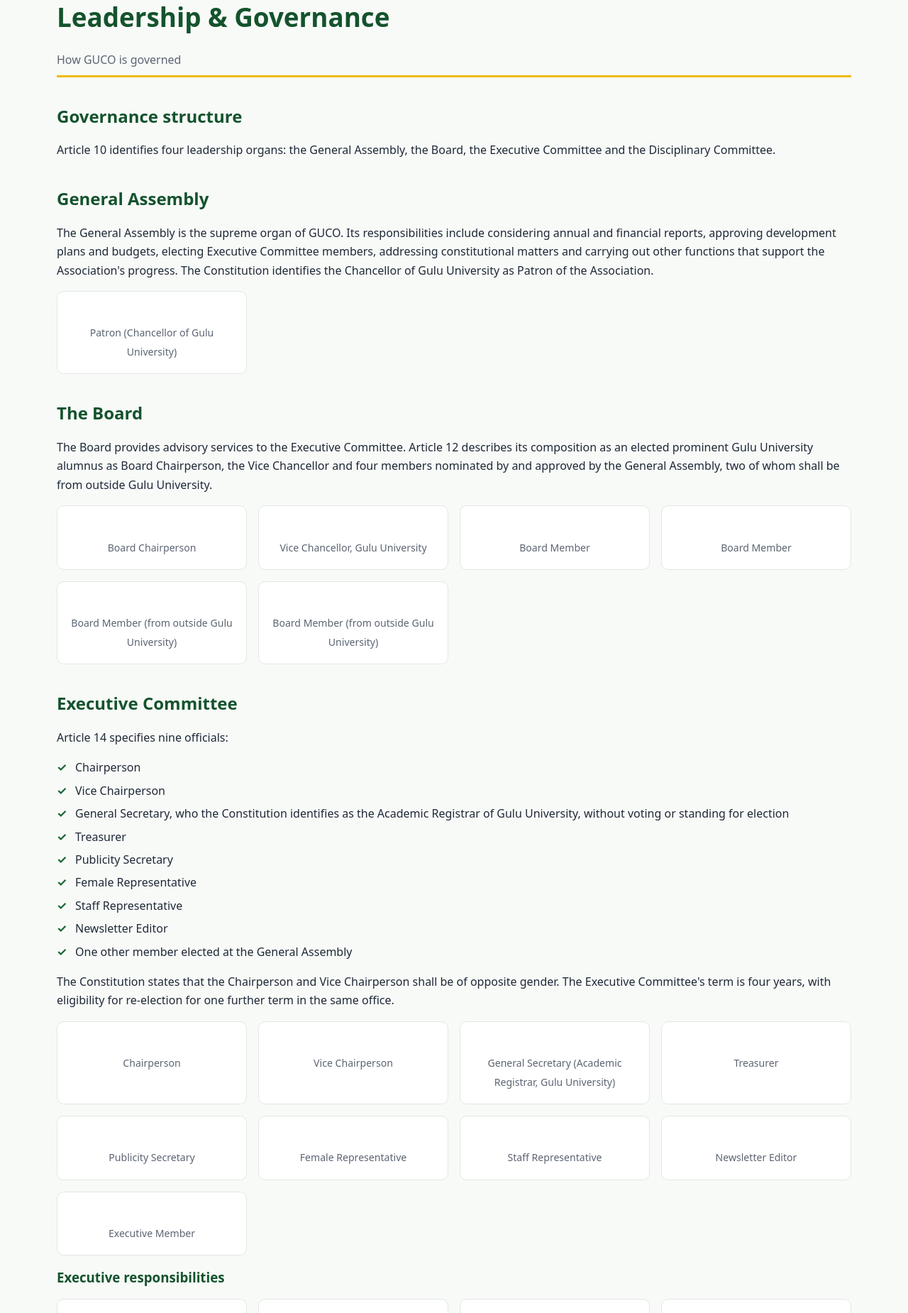
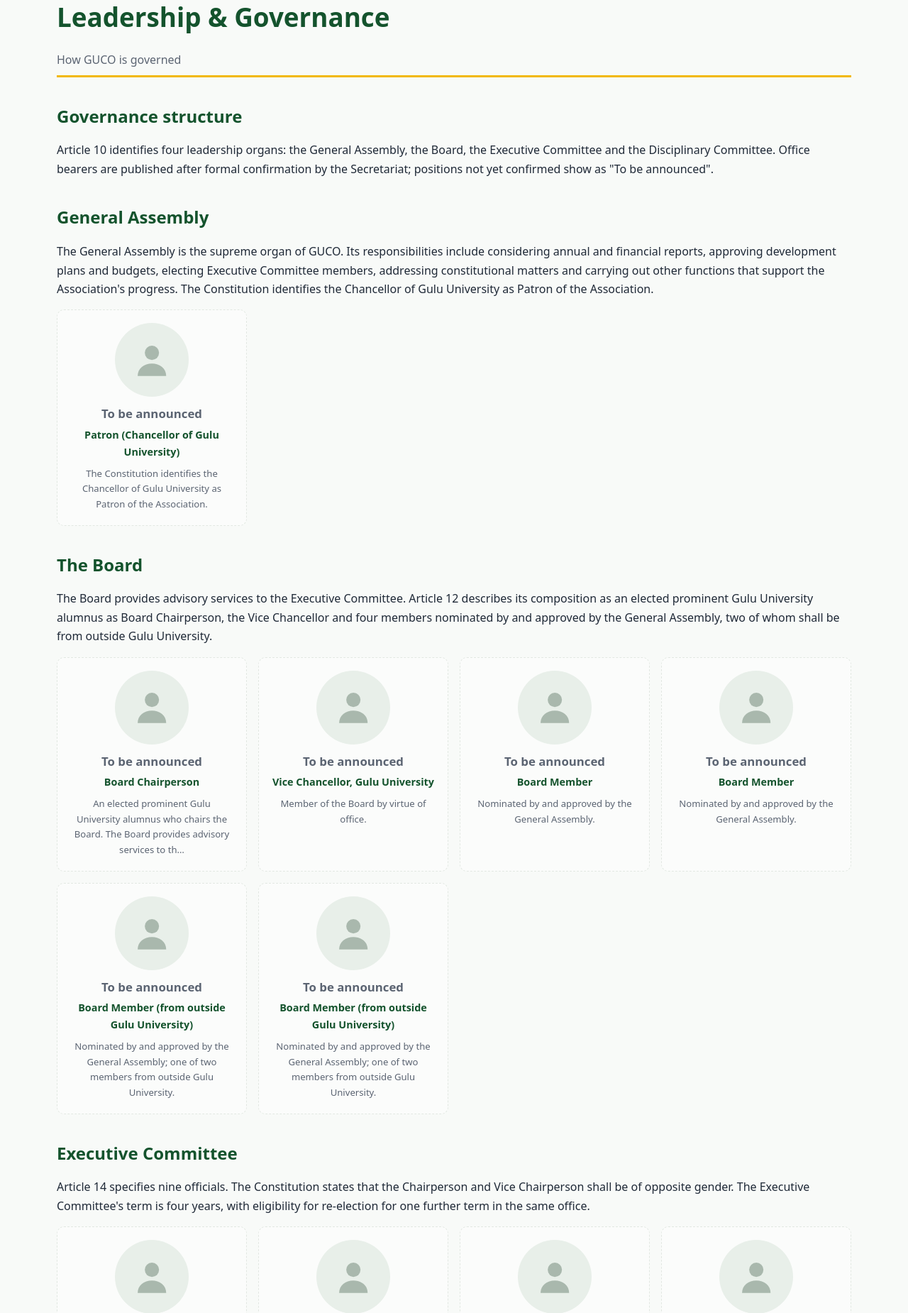
Before and after one commit to komabono1998/guco, a PHP site: page /leadership.php in a window 1280 px wide. Shown: the part 153-2003 px from the top of the page at 71% size. Run offline with PHP 8.4, Linux system fonts and the light colour scheme; data comes from the database, SQL or seed files in the repository; both versions use the stored data as it was after the commit; some libraries are stand-ins or nearby versions.

Commit message:
Add governing bodies section with editable leadership profiles
Seed placeholder positions for the Patron, Board, Executive Committee and
Disciplinary Committee (Articles 10-16), shown as "To be announced" cards
with photo placeholders until filled. Add role_description to leaders,
individual profile pages (leader.php), initials/silhouette avatars, and an
updated admin form for name, title, term, photo, profile and role.

Co-Authored-By: Claude Sonnet 5.5 <noreply@anthropic.com>

```diff
--- a/assets/css/style.css
+++ b/assets/css/style.css
@@ -76,9 +76,22 @@ ul.checks { list-style: none; padding-left: 0; }
 ul.checks li { padding-left: 26px; position: relative; margin: 6px 0; }
 ul.checks li::before { content: "\2713"; position: absolute; left: 0; color: var(--green-2); font-weight: 700; }
 ul.plain { list-style: none; padding: 0; margin: 0; }
-.people { display: grid; grid-template-columns: repeat(auto-fill, minmax(220px, 1fr)); gap: 16px; }
-.person { text-align: center; }
-.person img { width: 120px; height: 120px; border-radius: 50%; object-fit: cover; margin: 0 auto 8px; display: block; }
+.people { display: grid; grid-template-columns: repeat(auto-fill, minmax(230px, 1fr)); gap: 16px; margin-top: 16px; }
+.person { text-align: center; display: flex; flex-direction: column; align-items: center; gap: 4px; text-decoration: none; color: inherit; }
+a.person:hover { border-color: var(--green-2); box-shadow: 0 2px 10px rgba(0,0,0,.08); }
+.person strong { font-size: 1.05rem; }
+.person .role { color: var(--green); font-weight: 600; font-size: .9rem; }
+.person .duty { color: var(--muted); font-size: .82rem; margin-top: 4px; }
+.person .more { color: var(--green-2); font-size: .85rem; margin-top: auto; padding-top: 6px; }
+.person.vacant { background: #fbfcfb; border-style: dashed; }
+.person.vacant strong { color: var(--muted); font-weight: 600; }
+.avatar { width: 104px; height: 104px; border-radius: 50%; object-fit: cover; display: flex; align-items: center; justify-content: center; margin-bottom: 6px; flex: none; }
+.avatar.large { width: 220px; height: 220px; font-size: 3rem; }
+.avatar.initials { background: var(--green); color: #fff; font-size: 2rem; font-weight: 700; }
+.avatar.empty { background: #e8efe9; color: #a9b8ad; }
+.avatar.empty svg { width: 58%; height: 58%; fill: currentColor; }
+.profile { display: grid; grid-template-columns: 240px 1fr; gap: 28px; align-items: start; }
+@media (max-width: 700px) { .profile { grid-template-columns: 1fr; } }
 details { background: #fff; border: 1px solid var(--line); border-radius: 8px; padding: 10px 16px; margin: 8px 0; }
 summary { cursor: pointer; font-weight: 600; }
 
--- a/includes/photos.php
+++ b/includes/photos.php
@@ -24,6 +24,24 @@ const DINNER_PHOTOS = [
     22 => 'A speaker addressing the dinner',
 ];
 
+/** Leader photo, or an initials placeholder when none has been uploaded. */
+function leader_photo(array $l, string $size = ''): string
+{
+    $cls = 'avatar' . ($size ? " $size" : '');
+    if (!empty($l['photo'])) {
+        return '<img class="' . $cls . '" src="' . e(url('uploads/' . rawurlencode($l['photo']))) . '" alt="' . e(trim($l['name']) !== '' ? $l['name'] : $l['title']) . '">';
+    }
+    $initials = '';
+    foreach (preg_split('/\s+/', trim($l['name'])) as $w) {
+        $initials .= $w !== '' ? mb_strtoupper(mb_substr($w, 0, 1)) : '';
+    }
+    $initials = mb_substr($initials, 0, 2);
+    if ($initials === '') {
+        return '<span class="' . $cls . ' empty" role="img" aria-label="Photo placeholder"><svg viewBox="0 0 24 24" aria-hidden="true"><circle cx="12" cy="8" r="4"/><path d="M4 21c0-4.4 3.6-7 8-7s8 2.6 8 7z"/></svg></span>';
+    }
+    return '<span class="' . $cls . ' initials" role="img" aria-label="' . e($l['name']) . '">' . e($initials) . '</span>';
+}
+
 function dinner_src(int $n): string
 {
     return url('assets/img/dinner/dinner-' . sprintf('%02d', $n) . '.jpg');
--- a/leadership.php
+++ b/leadership.php
@@ -2,26 +2,34 @@
 $pageTitle = 'Leadership & Governance';
 $pageDesc = 'The governance structure of GUCO: General Assembly, Board, Executive Committee, Disciplinary Committee and elections.';
 require __DIR__ . '/includes/header.php';
-$leaders = q('SELECT * FROM leaders WHERE is_public = 1 ORDER BY sort_order, id')->fetchAll();
 $byOrgan = [];
-foreach ($leaders as $l) {
+foreach (q('SELECT * FROM leaders WHERE is_public = 1 ORDER BY sort_order, id')->fetchAll() as $l) {
     $byOrgan[$l['organ']][] = $l;
 }
+
+/** Cards for one governing body; unfilled positions show a placeholder. */
 $people = function (string $organ) use ($byOrgan) {
     if (empty($byOrgan[$organ])) {
         return;
     }
     echo '<div class="people">';
     foreach ($byOrgan[$organ] as $l) {
-        echo '<div class="card person">';
-        if ($l['photo']) {
-            echo '<img src="' . e(url('uploads/' . rawurlencode($l['photo']))) . '" alt="' . e($l['name']) . '">';
+        $filled = trim($l['name']) !== '';
+        $tag = $filled ? 'a' : 'div';
+        echo '<' . $tag . ' class="card person' . ($filled ? '' : ' vacant') . '"' . ($filled ? ' href="' . e(url('leader.php?id=' . (int) $l['id'])) . '"' : '') . '>';
+        echo leader_photo($l);
+        echo '<strong>' . e($filled ? $l['name'] : 'To be announced') . '</strong>';
+        echo '<span class="role">' . e($l['title']) . '</span>';
+        if ($l['term'] && $filled) {
+            echo '<span class="meta">' . e($l['term']) . '</span>';
         }
-        echo '<strong>' . e($l['name']) . '</strong><br><span class="meta">' . e($l['title']) . '</span>';
-        if ($l['term']) {
-            echo '<br><span class="meta">' . e($l['term']) . '</span>';
+        if ($l['role_description']) {
+            echo '<span class="duty">' . e(excerpt($l['role_description'], 110)) . '</span>';
         }
-        echo '</div>';
+        if ($filled) {
+            echo '<span class="more">View profile &rarr;</span>';
+        }
+        echo '</' . $tag . '>';
     }
     echo '</div>';
 };
@@ -30,7 +38,7 @@ $people = function (string $organ) use ($byOrgan) {
 
 <section class="section">
   <h2>Governance structure</h2>
-  <p>Article 10 identifies four leadership organs: the General Assembly, the Board, the Executive Committee and the Disciplinary Committee.</p>
+  <p>Article 10 identifies four leadership organs: the General Assembly, the Board, the Executive Committee and the Disciplinary Committee. Office bearers are published after formal confirmation by the Secretariat; positions not yet confirmed show as "To be announced".</p>
 </section>
 
 <section id="assembly" class="section">
@@ -47,36 +55,11 @@ $people = function (string $organ) use ($byOrgan) {
 
 <section id="executive" class="section">
   <h2>Executive Committee</h2>
-  <p>Article 14 specifies nine officials:</p>
-  <ul class="checks">
-    <li>Chairperson</li><li>Vice Chairperson</li>
-    <li>General Secretary, who the Constitution identifies as the Academic Registrar of Gulu University, without voting or standing for election</li>
-    <li>Treasurer</li><li>Publicity Secretary</li><li>Female Representative</li><li>Staff Representative</li><li>Newsletter Editor</li>
-    <li>One other member elected at the General Assembly</li>
-  </ul>
-  <p>The Constitution states that the Chairperson and Vice Chairperson shall be of opposite gender. The Executive Committee's term is four years, with eligibility for re-election for one further term in the same office.</p>
+  <p>Article 14 specifies nine officials. The Constitution states that the Chairperson and Vice Chairperson shall be of opposite gender. The Executive Committee's term is four years, with eligibility for re-election for one further term in the same office.</p>
   <?php $people('executive'); ?>
-  <?php if (empty($byOrgan['executive']) && empty($byOrgan['board'])): ?>
-    <p class="notice">Names of current office bearers will be published after formal confirmation by the Secretariat.</p>
-  <?php endif; ?>
-  <h3>Executive responsibilities</h3>
-  <div class="grid">
-    <?php foreach ([
-        'Chairperson' => 'General supervision, representation, committee coordination, policy implementation, strategic planning, fundraising and alumni outreach.',
-        'Vice Chairperson' => 'Performs the Chairperson\'s duties in their absence and other assigned duties.',
-        'General Secretary' => 'Meeting notices and agendas, minutes, attendance records, correspondence and Association records.',
-        'Treasurer' => 'Funds, accounts, membership dues, budgets and quarterly and annual financial reporting.',
-        'Publicity Secretary' => 'Member mobilisation, information dissemination, social media and website management, and liaison with other university associations.',
-        'Female Representative' => 'Encourages participation by female alumni and staff.',
-        'Staff Representative' => 'Represents University staff and supports staff mobilisation.',
-        'Newsletter Editor' => 'Provides timely information and publicises Association activities.',
-    ] as $role => $duty): ?>
-      <div class="card"><strong><?= e($role) ?></strong><p><?= e($duty) ?></p></div>
-    <?php endforeach; ?>
-  </div>
 </section>
 
-<section class="section">
+<section id="disciplinary" class="section">
   <h2>Disciplinary Committee</h2>
   <p>The Disciplinary Committee is responsible for the general disciplinary conduct of members. The Constitution provides for a five-member committee elected from active members at the AGM, with disciplinary measures subject to the procedures and approvals described in the Constitution.</p>
   <?php $people('disciplinary'); ?>
```
Also changed, not shown: admin/leaders.php (+8 -7 lines), leader.php (added, +25 -0 lines), sql/schema.sql (+27 -1 lines).
